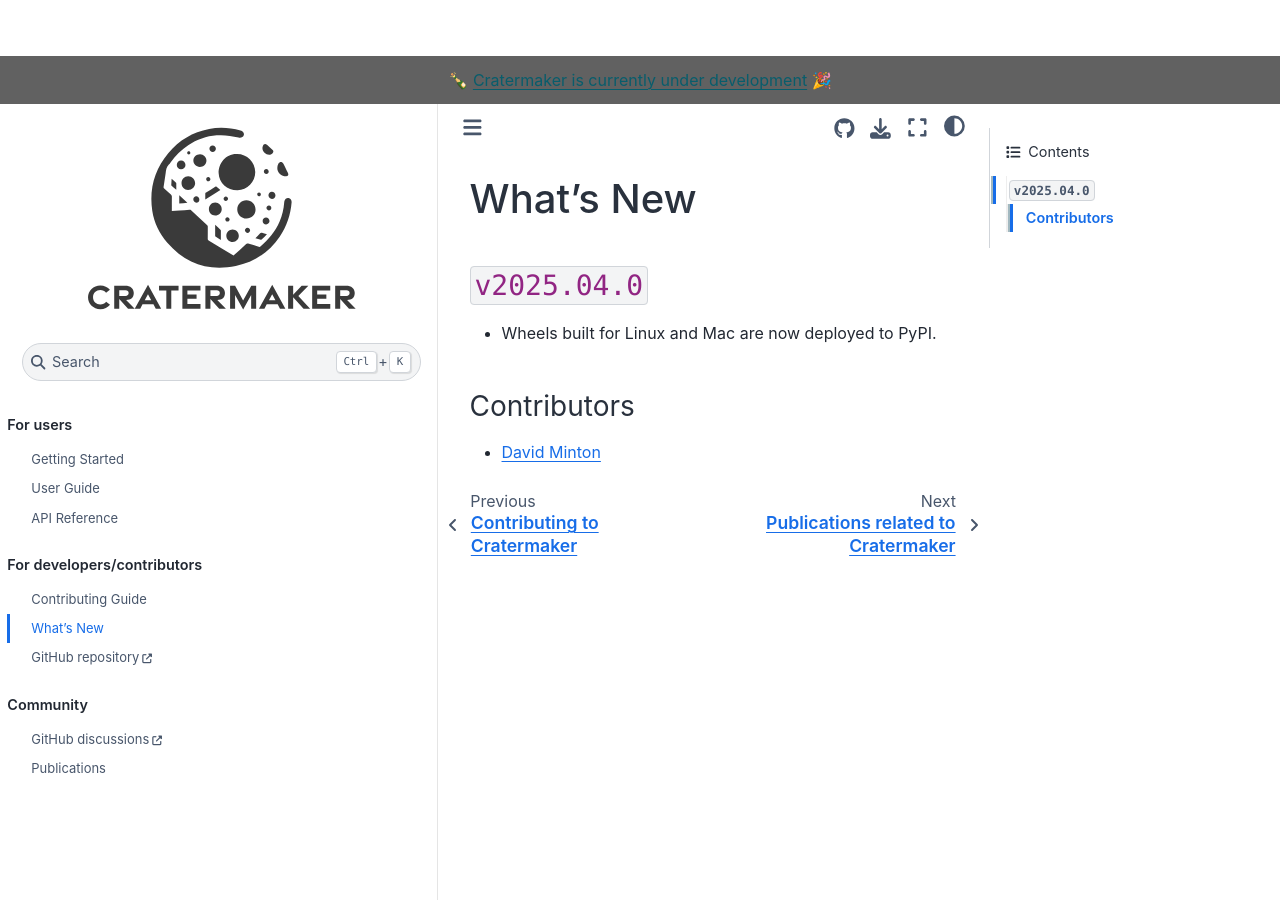
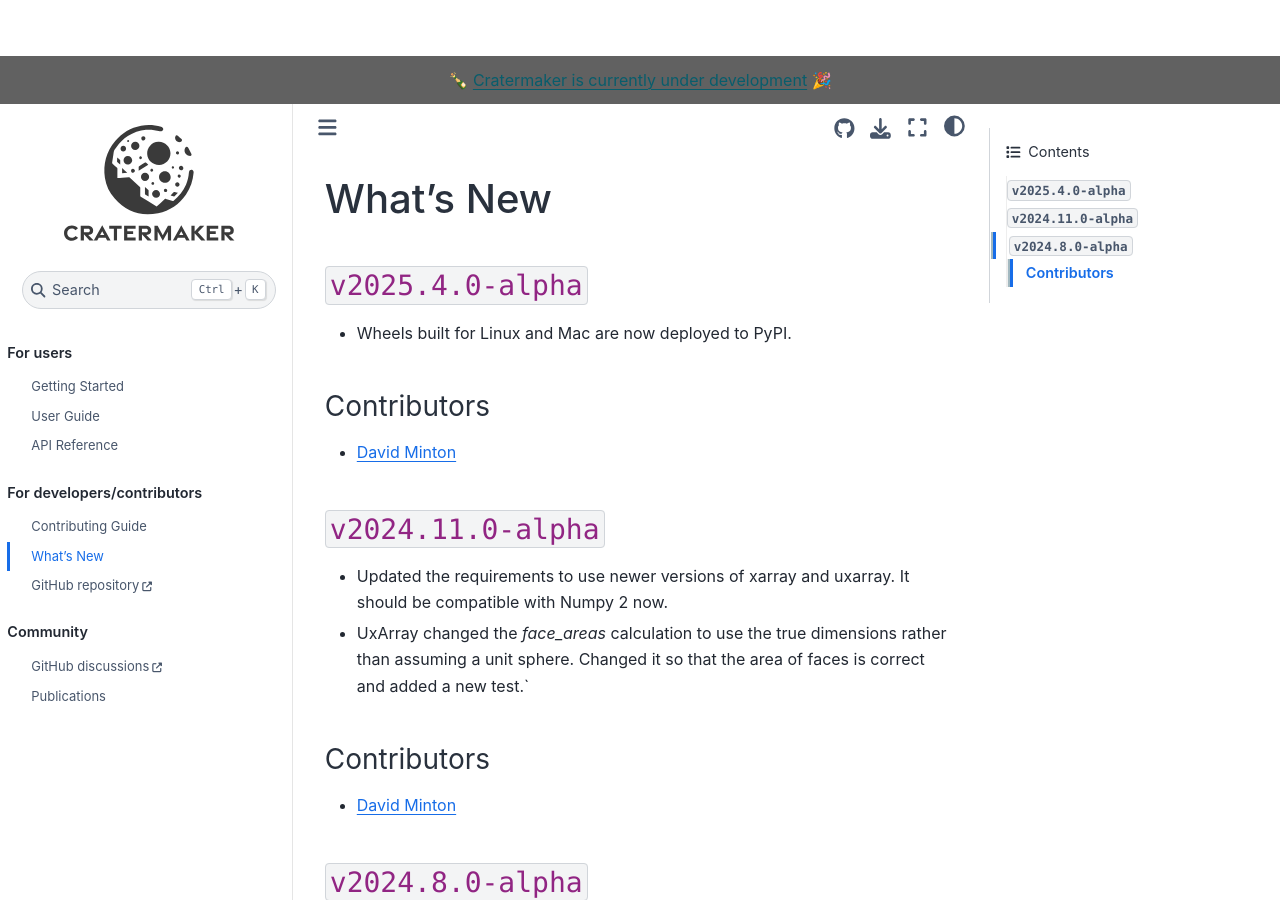
Before and after one commit to MintonGroup/cratermaker, a Sphinx documentation site: the page built from docs/whats-new.rst, in a window 1280 px wide and 900 px high. Built offline with Sphinx 7.4.7 and the Sphinx Book theme 1.1.4, drawn with Linux system fonts in a browser that asks for light colours; the version number could not be read and is left out; cross-references to code outside the pages are shown as plain code; some of the changed text lies outside the part shown.

Commit message:
Indicate pre-release status and updated docs with old release notes.

```diff
--- a/docs/whats-new.rst
+++ b/docs/whats-new.rst
@@ -3,10 +3,10 @@
 What's New
 ==========
 
-.. _whats-new.2025.04.0:
+.. _whats-new.2025.4.0-alpha:
 
-:release:`v2025.04.0`
----------------------
+:release:`v2025.4.0-alpha`
+-------------------------
 
 - Wheels built for Linux and Mac are now deployed to PyPI.
 
@@ -14,4 +14,33 @@ Contributors
 ~~~~~~~~~~~~
 - `David Minton`_
 
+.. _whats-new.2024.11.0-alpha:
+
+:release:`v2024.11.0-alpha`
+---------------------------
+
+- Updated the requirements to use newer versions of xarray and uxarray. It should be compatible with Numpy 2 now.
+- UxArray changed the `face_areas` calculation to use the true dimensions rather than assuming a unit sphere. Changed it so that the area of faces is correct and added a new test.`
+
+Contributors
+~~~~~~~~~~~~
+- `David Minton`_
+
+.. _whats-new.2024.8.0-alpha:
+
+:release:`v2024.8.0-alpha`
+---------------------------
+
+- Prerelease for development and testing.
+
+Contributors
+~~~~~~~~~~~~
+- `David Minton`_
+- `Austin Blevins`_
+- `Jun Du`_
+- `Dennise Valadez`_
+
 .. _David Minton: https://github.com/profminton
+.. _Austin Blevins: https://github.com/austinblevins
+.. _Jun Du: https://github.com/jundu-dr-crater
+.. _Dennise Valadez: https://github.com/dennvee
```
